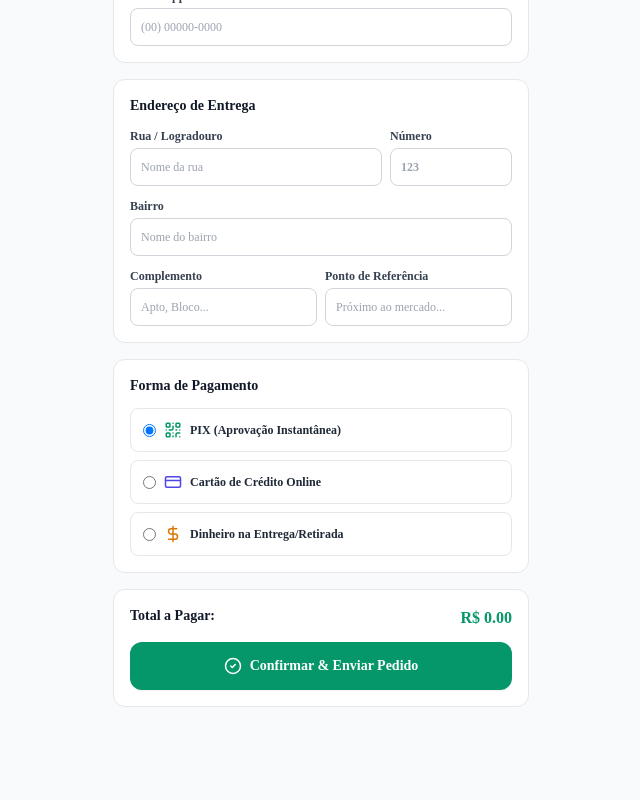
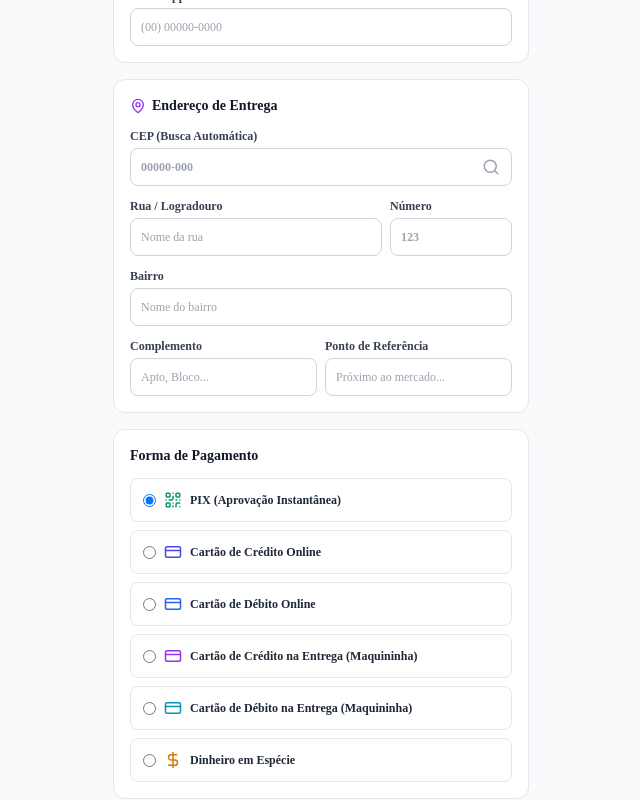
Before and after one commit to mrthoninnys-droid/garagem-com-sistema, a Next.js app: page /checkout in a window 1280 px wide. Shown: the part 300-1100 px from the top of the page, without its empty margins (319-959 px from the left). Before the commit the page ends 1071 px from the top, so only its background shows below. Built offline with nearby package versions, Linux system fonts and the light colour scheme.

Commit message:
Resolve totalmente o erro de tipagem de busca por CEP no checkout

```diff
--- a/src/app/checkout/page.tsx
+++ b/src/app/checkout/page.tsx
@@ -12,9 +12,13 @@ import {
   DollarSign,
   CheckCircle2,
   AlertCircle,
+  MapPin,
+  Search,
+  Loader2,
 } from 'lucide-react';
 import Link from 'next/link';
 import { registerOrderInCash } from '@/lib/cash-register';
+import { getDeliveryRates } from '@/lib/delivery-rates';
 
 export default function AppCheckoutPage() {
   const router = useRouter();
@@ -24,15 +28,21 @@ export default function AppCheckoutPage() {
   const [customerName, setCustomerName] = useState('');
   const [phone, setPhone] = useState('');
 
-  // Endereço (se entrega)
+  // Endereço e CEP
+  const [cep, setCep] = useState('');
   const [street, setStreet] = useState('');
   const [number, setNumber] = useState('');
   const [neighborhood, setNeighborhood] = useState('');
   const [complement, setComplement] = useState('');
   const [reference, setReference] = useState('');
+  const [isLoadingCep, setIsLoadingCep] = useState(false);
+  const [deliveryFee, setDeliveryFee] = useState(7.0);
 
   // Formas de Pagamento
-  const [paymentMethod, setPaymentMethod] = useState<'pix' | 'credito_online' | 'debito_online' | 'dinheiro'>('pix');
+  const [paymentMethod, setPaymentMethod] = useState<
+    'pix' | 'credito_online' | 'debito_online' | 'credito_presencial' | 'debito_presencial' | 'dinheiro'
+  >('pix');
+
   const [needChangeOption, setNeedChangeOption] = useState<'sim' | 'nao' | null>(null);
   const [changeForInput, setChangeForInput] = useState('');
 
@@ -52,8 +62,52 @@ export default function AppCheckoutPage() {
     }
   }, []);
 
+  // Busca automática do CEP via API do ViaCEP
+  const handleCepLookup = async (cepInput: string) => {
+    const cleanCep = cepInput.replace(/\D/g, '');
+    setCep(cleanCep);
+
+    if (cleanCep.length === 8) {
+      setIsLoadingCep(true);
+      setErrorMsg('');
+      try {
+        const res = await fetch(`https://viacep.com.br/ws/${cleanCep}/json/`);
+        const data = await res.json();
+
+        if (data.erro) {
+          setErrorMsg('CEP não encontrado. Digite o endereço manualmente.');
+        } else {
+          setStreet(data.logradouro || '');
+          setNeighborhood(data.bairro || '');
+
+          const rates = getDeliveryRates();
+          const match: any = rates.find(
+            (r: any) =>
+              (r.neighborhood || r.name || r.bairro || '').toLowerCase().trim() ===
+              (data.bairro || '').toLowerCase().trim()
+          );
+
+          if (match) {
+            setDeliveryFee(match.fee ?? match.price ?? match.rate ?? 7.0);
+          } else {
+            setDeliveryFee(7.0);
+          }
+        }
+      } catch (err) {
+        console.error('Erro ao buscar CEP:', err);
+      } finally {
+        setIsLoadingCep(false);
+      }
+    }
+  };
+
+  const calculateSubtotal = () => {
+    return cartItems.reduce((acc, item) => acc + item.price * item.quantity, 0);
+  };
+
   const calculateTotal = () => {
-    return cartItems.reduce((acc, item) => acc + (item.price * item.quantity), 0);
+    const subtotal = calculateSubtotal();
+    return orderType === 'entrega' ? subtotal + deliveryFee : subtotal;
   };
 
   const handleSubmitOrder = (e: React.FormEvent) => {
@@ -71,25 +125,26 @@ export default function AppCheckoutPage() {
     }
 
     if (orderType === 'entrega' && (!street.trim() || !number.trim() || !neighborhood.trim())) {
-      setErrorMsg('Preencha o endereço completo para entrega.');
+      setErrorMsg('Preencha o endereço completo para a entrega.');
       return;
     }
 
-    // Validação de Troco no Dinheiro
     if (paymentMethod === 'dinheiro') {
       if (needChangeOption === null) {
         setErrorMsg('Por favor, informe se precisa de troco para o pagamento em dinheiro.');
         return;
       }
       if (needChangeOption === 'sim' && (!changeForInput || parseFloat(changeForInput) <= calculateTotal())) {
-        setErrorMsg(`Informe um valor para troco maior que R$ ${calculateTotal().toFixed(2)}.`);
+        setErrorMsg(`Informe um valor para troco maior do que o total de R$ ${calculateTotal().toFixed(2)}.`);
         return;
       }
     }
 
     setIsSubmitting(true);
 
-    const isOnlinePayment = paymentMethod === 'pix' || paymentMethod === 'credito_online' || paymentMethod === 'debito_online';
+    const isOnlinePayment =
+      paymentMethod === 'pix' || paymentMethod === 'credito_online' || paymentMethod === 'debito_online';
+
     const totalAmount = calculateTotal();
     const itemsSummary = cartItems.map((i) => `${i.quantity}x ${i.title || i.name}`).join(', ');
 
@@ -97,20 +152,24 @@ export default function AppCheckoutPage() {
       customerName: customerName.trim(),
       phone: phone.trim(),
       orderType: orderType,
-      address: orderType === 'entrega' ? {
-        street,
-        number,
-        neighborhood,
-        complement,
-        reference,
-      } : undefined,
+      address:
+        orderType === 'entrega'
+          ? {
+              street,
+              number,
+              neighborhood,
+              complement,
+              reference,
+              cep,
+            }
+          : undefined,
       itemsSummary,
       itemsList: cartItems,
       total: totalAmount,
       paymentMethod,
       needChange: paymentMethod === 'dinheiro' && needChangeOption === 'sim',
       changeFor: paymentMethod === 'dinheiro' && needChangeOption === 'sim' ? parseFloat(changeForInput) : undefined,
-      isPaid: isOnlinePayment, // Pagamentos online só concluem marcados como pagos
+      isPaid: isOnlinePayment,
       status: 'preparo',
       source: 'site',
     });
@@ -121,7 +180,6 @@ export default function AppCheckoutPage() {
 
   return (
     <div className="min-h-screen bg-neutral-50 pb-16">
-      {/* Header com Ícone de Lanchonete/Hambúrguer */}
       <div className="bg-white border-b border-neutral-200 p-4 sticky top-0 z-10 shadow-sm">
         <div className="max-w-md mx-auto flex items-center justify-between">
           <Link href="/menu" className="p-2 hover:bg-neutral-100 rounded-lg text-neutral-600">
@@ -135,7 +193,6 @@ export default function AppCheckoutPage() {
       </div>
 
       <div className="max-w-md mx-auto px-4 mt-6 space-y-5">
-        {/* Toggle Entrega vs Retirada */}
         <div className="bg-white p-1.5 rounded-xl border border-neutral-200 grid grid-cols-2 gap-2">
           <button
             type="button"
@@ -163,7 +220,6 @@ export default function AppCheckoutPage() {
         </div>
 
         <form onSubmit={handleSubmitOrder} className="space-y-4 text-xs">
-          {/* Dados Pessoais */}
           <div className="bg-white p-4 rounded-xl border border-neutral-200 space-y-3">
             <h2 className="font-bold text-neutral-900 text-sm">Seus Dados</h2>
             <div>
@@ -190,10 +246,29 @@ export default function AppCheckoutPage() {
             </div>
           </div>
 
-          {/* Endereço de Entrega */}
           {orderType === 'entrega' && (
             <div className="bg-white p-4 rounded-xl border border-neutral-200 space-y-3">
-              <h2 className="font-bold text-neutral-900 text-sm">Endereço de Entrega</h2>
+              <h2 className="font-bold text-neutral-900 text-sm flex items-center gap-1.5">
+                <MapPin size={16} className="text-purple-600" /> Endereço de Entrega
+              </h2>
+
+              <div>
+                <label className="block font-semibold text-neutral-700 mb-1">CEP (Busca Automática)</label>
+                <div className="relative">
+                  <input
+                    type="text"
+                    maxLength={9}
+                    placeholder="00000-000"
+                    value={cep}
+                    onChange={(e) => handleCepLookup(e.target.value)}
+                    className="w-full p-2.5 border border-neutral-300 rounded-lg bg-white font-bold"
+                  />
+                  <div className="absolute right-3 top-1/2 -translate-y-1/2 text-neutral-400">
+                    {isLoadingCep ? <Loader2 size={18} className="animate-spin text-purple-600" /> : <Search size={18} />}
+                  </div>
+                </div>
+              </div>
+
               <div className="grid grid-cols-3 gap-2">
                 <div className="col-span-2">
                   <label className="block font-semibold text-neutral-700 mb-1">Rua / Logradouro</label>
@@ -256,7 +331,6 @@ export default function AppCheckoutPage() {
             </div>
           )}
 
-          {/* Formas de Pagamento */}
           <div className="bg-white p-4 rounded-xl border border-neutral-200 space-y-3">
             <h2 className="font-bold text-neutral-900 text-sm">Forma de Pagamento</h2>
 
@@ -294,17 +368,58 @@ export default function AppCheckoutPage() {
                   <input
                     type="radio"
                     name="payment"
+                    value="debito_online"
+                    checked={paymentMethod === 'debito_online'}
+                    onChange={() => setPaymentMethod('debito_online')}
+                    className="text-blue-600"
+                  />
+                  <CreditCard size={18} className="text-blue-600" /> Cartão de Débito Online
+                </div>
+              </label>
+
+              <label className="flex items-center justify-between p-3 border border-neutral-200 rounded-lg cursor-pointer hover:bg-neutral-50">
+                <div className="flex items-center gap-2 font-bold text-neutral-800">
+                  <input
+                    type="radio"
+                    name="payment"
+                    value="credito_presencial"
+                    checked={paymentMethod === 'credito_presencial'}
+                    onChange={() => setPaymentMethod('credito_presencial')}
+                    className="text-purple-600"
+                  />
+                  <CreditCard size={18} className="text-purple-600" /> Cartão de Crédito na Entrega (Maquininha)
+                </div>
+              </label>
+
+              <label className="flex items-center justify-between p-3 border border-neutral-200 rounded-lg cursor-pointer hover:bg-neutral-50">
+                <div className="flex items-center gap-2 font-bold text-neutral-800">
+                  <input
+                    type="radio"
+                    name="payment"
+                    value="debito_presencial"
+                    checked={paymentMethod === 'debito_presencial'}
+                    onChange={() => setPaymentMethod('debito_presencial')}
+                    className="text-cyan-600"
+                  />
+                  <CreditCard size={18} className="text-cyan-600" /> Cartão de Débito na Entrega (Maquininha)
+                </div>
+              </label>
+
+              <label className="flex items-center justify-between p-3 border border-neutral-200 rounded-lg cursor-pointer hover:bg-neutral-50">
+                <div className="flex items-center gap-2 font-bold text-neutral-800">
+                  <input
+                    type="radio"
+                    name="payment"
                     value="dinheiro"
                     checked={paymentMethod === 'dinheiro'}
                     onChange={() => setPaymentMethod('dinheiro')}
                     className="text-amber-600"
                   />
-                  <DollarSign size={18} className="text-amber-600" /> Dinheiro na Entrega/Retirada
+                  <DollarSign size={18} className="text-amber-600" /> Dinheiro em Espécie
                 </div>
               </label>
             </div>
 
-            {/* Pergunta Obrigatória de Troco (Se Dinheiro) */}
             {paymentMethod === 'dinheiro' && (
               <div className="p-3 bg-amber-50 border border-amber-200 rounded-lg space-y-3 mt-3">
                 <span className="font-bold text-amber-900 block">Precisa de troco? *</span>
@@ -360,16 +475,28 @@ export default function AppCheckoutPage() {
             </div>
           )}
 
-          <div className="p-4 bg-white rounded-xl border border-neutral-200 space-y-3">
-            <div className="flex justify-between font-bold text-sm text-neutral-900">
-              <span>Total a Pagar:</span>
+          <div className="p-4 bg-white rounded-xl border border-neutral-200 space-y-2">
+            <div className="flex justify-between text-neutral-600">
+              <span>Subtotal dos Produtos:</span>
+              <span>R$ {calculateSubtotal().toFixed(2)}</span>
+            </div>
+
+            {orderType === 'entrega' && (
+              <div className="flex justify-between text-neutral-600">
+                <span>Taxa de Entrega:</span>
+                <span className="font-semibold text-purple-700">R$ {deliveryFee.toFixed(2)}</span>
+              </div>
+            )}
+
+            <div className="flex justify-between font-bold text-sm text-neutral-900 pt-2 border-t border-neutral-100">
+              <span>Total Final:</span>
               <span className="text-emerald-600 text-base">R$ {calculateTotal().toFixed(2)}</span>
             </div>
 
             <button
               type="submit"
               disabled={isSubmitting}
-              className="w-full py-3.5 bg-emerald-600 hover:bg-emerald-700 text-white font-bold rounded-xl text-sm transition-colors shadow-sm flex items-center justify-center gap-2"
+              className="w-full py-3.5 bg-emerald-600 hover:bg-emerald-700 text-white font-bold rounded-xl text-sm transition-colors shadow-sm flex items-center justify-center gap-2 mt-2"
             >
               <CheckCircle2 size={18} /> Confirmar & Enviar Pedido
             </button>
--- a/src/app/menu/page.tsx
+++ b/src/app/menu/page.tsx
@@ -1,7 +1,6 @@
 'use client';
 
 import { useState, useEffect } from 'react';
-import { useRouter } from 'next/navigation';
 import {
   Utensils,
   ShoppingBag,
@@ -103,7 +102,6 @@ const CATEGORIES = [
 ];
 
 export default function CustomerMenuPage() {
-  const router = useRouter();
   const [products, setProducts] = useState<MenuItem[]>([]);
   const [activeCategory, setActiveCategory] = useState('todos');
   const [searchQuery, setSearchQuery] = useState('');
@@ -114,7 +112,6 @@ export default function CustomerMenuPage() {
   useEffect(() => {
     setStoreOpen(isStoreOpen());
 
-    // Carrega produtos salvos no Admin ou usa o padrão
     const savedMenu = localStorage.getItem('garagem_menu_items');
     if (savedMenu) {
       try {
@@ -131,7 +128,6 @@ export default function CustomerMenuPage() {
       setProducts(DEFAULT_PRODUCTS);
     }
 
-    // Carrega carrinho do localStorage
     const savedCart = localStorage.getItem('garagem_cart');
     if (savedCart) {
       try {
@@ -142,7 +138,6 @@ export default function CustomerMenuPage() {
     }
   }, []);
 
-  // Salva alterações no carrinho
   const updateCartState = (newCart: CartItem[]) => {
     setCart(newCart);
     localStorage.setItem(
@@ -184,7 +179,6 @@ export default function CustomerMenuPage() {
     updateCartState(updated);
   };
 
-  // Filtragem Estável de Produtos (Sem sumir itens ao trocar de aba)
   const filteredProducts = products.filter((item) => {
     const matchesCategory =
       activeCategory === 'todos' ||
```
